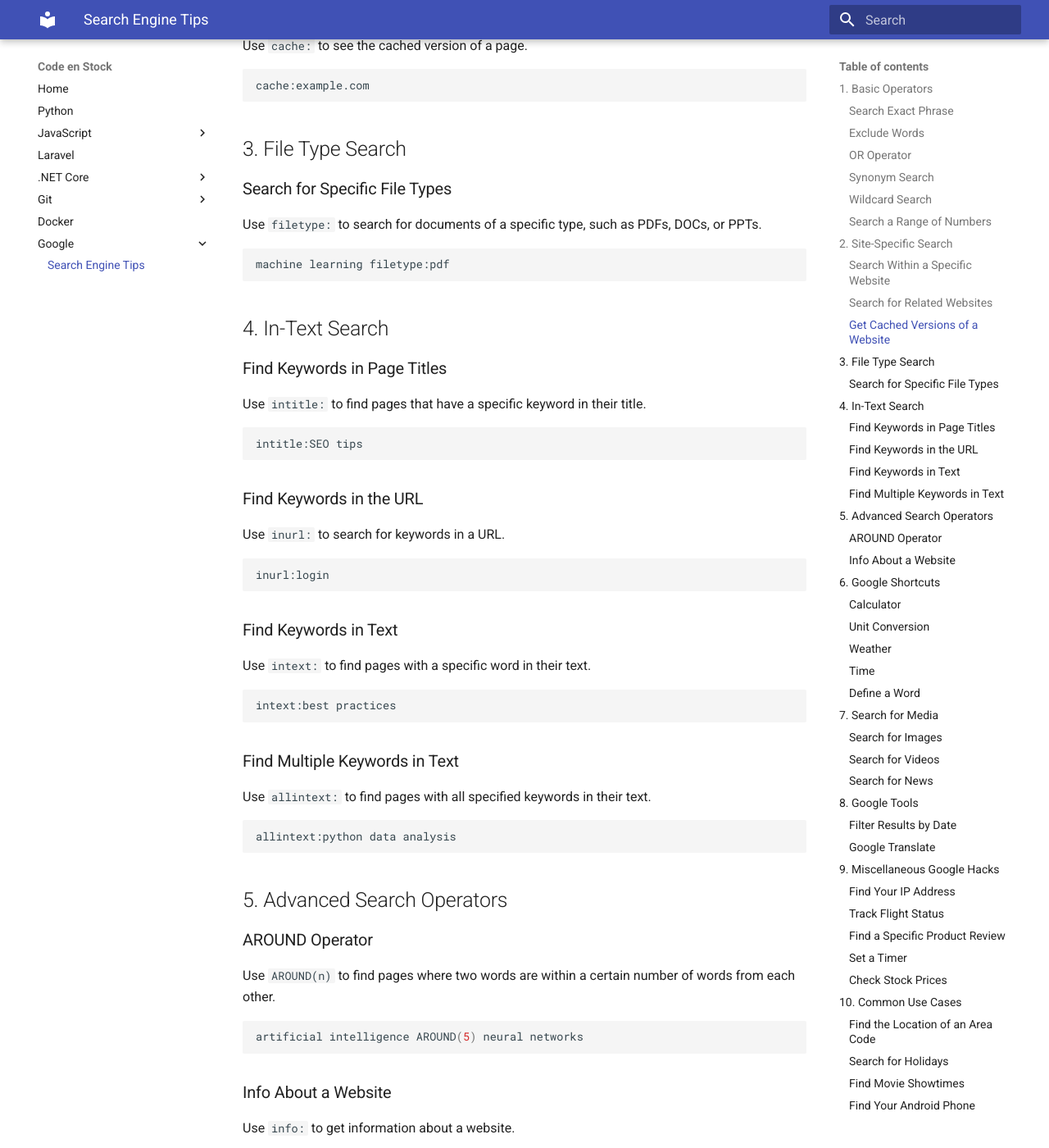
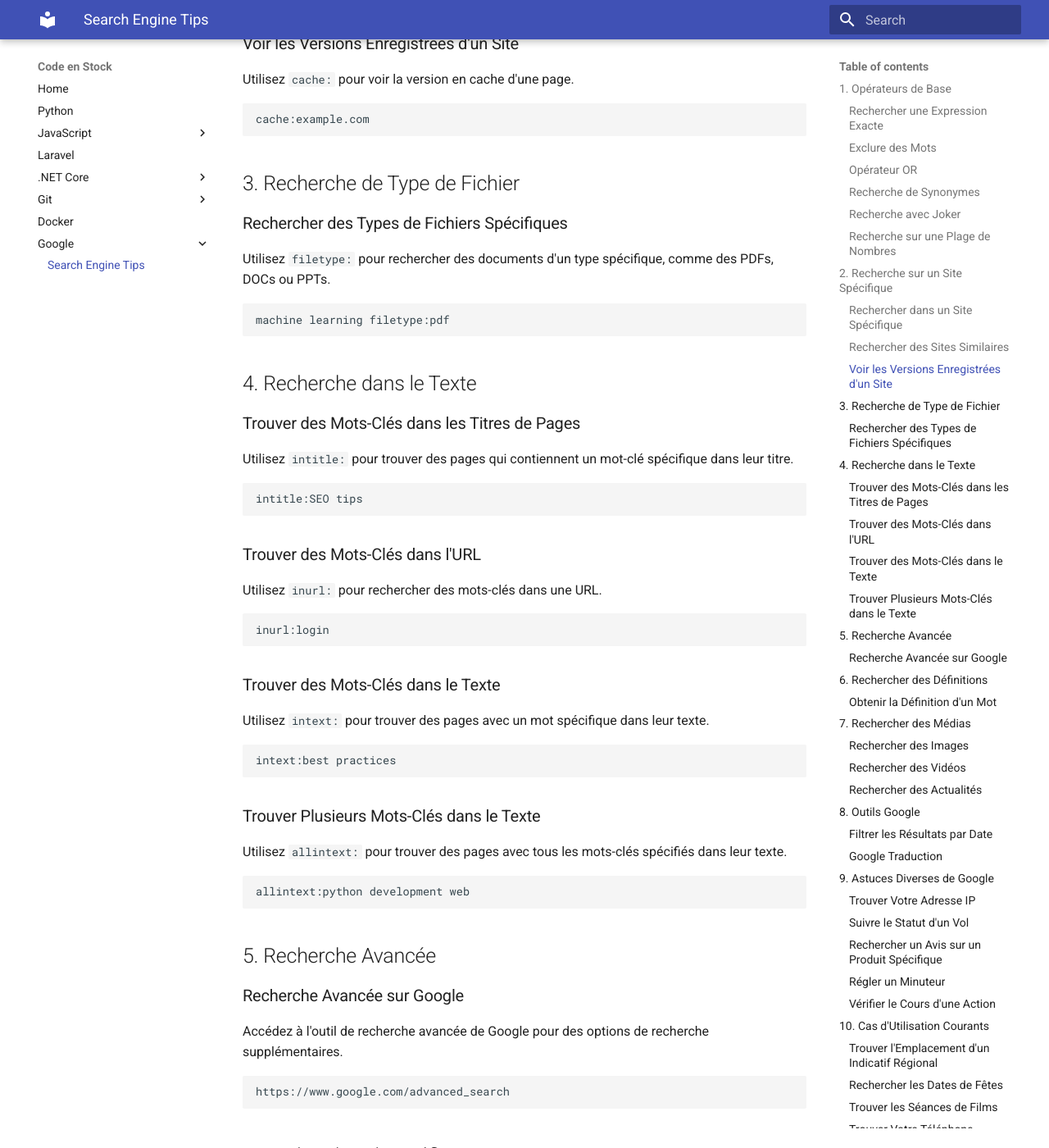
Before and after one commit to HeRrKrUgEr/codeenstock, an MkDocs documentation site: the page built from docs/google/search.md, in a window 1280 px wide and 1400 px high, scrolled down 1570 px. Shown: the whole window at 82% size. Built offline with MkDocs 1.6.1 and Material for MkDocs 9.7.7, drawn with Linux system fonts in a browser that asks for light colours; some of the changed text lies outside the part shown.

Commit message:
google traduits

````diff
--- a/docs/google/search.md
+++ b/docs/google/search.md
@@ -1,300 +1,260 @@
-# Google Search Tips and Tricks Cheatsheet
+# Cheatsheet et Astuces pour les recherches Google
 
-## 1. Basic Operators
+## 1. Opérateurs de Base
 
-### Search Exact Phrase
+### Rechercher une Expression Exacte
 
-Use double quotes `""` to search for an exact phrase.
+Utilisez des guillemets `""` pour rechercher une expression exacte.
 
 ```bash
 "best programming tutorials"
 ```
 
-### Exclude Words
+### Exclure des Mots
 
-Use the minus sign `-` to exclude specific terms from the search.
+Utilisez le signe moins `-` pour exclure des termes spécifiques de la recherche.
 
 ```bash
 best smartphones -apple
 ```
 
-### OR Operator
+### Opérateur OR
 
-Use `OR` (must be in uppercase) to get results related to one term or another.
+Utilisez `OR` (doit être en majuscules) pour obtenir des résultats relatifs à un terme ou un autre.
 
 ```bash
 apple OR microsoft
 ```
 
-### Synonym Search
+### Recherche de Synonymes
 
-Use the tilde `~` to search for synonyms of a keyword.
+Utilisez le tilde `~` pour rechercher des synonymes d'un mot-clé.
 
 ```bash
 ~cheap smartphones
 ```
 
-### Wildcard Search
+### Recherche avec Joker
 
-Use an asterisk `*` as a placeholder for any unknown term.
+Utilisez un astérisque `*` comme un joker pour tout terme inconnu.
 
 ```bash
 best * 2024
 ```
 
-### Search a Range of Numbers
+### Recherche sur une Plage de Nombres
 
-Use two periods `..` to search within a range of numbers.
+Utilisez deux points `..` pour rechercher dans une plage de nombres.
 
 ```bash
 laptop $500..$1000
 ```
 
-## 2. Site-Specific Search
+## 2. Recherche sur un Site Spécifique
 
-### Search Within a Specific Website
+### Rechercher dans un Site Spécifique
 
-Use `site:` to search for content on a specific website.
+Utilisez `site:` pour rechercher du contenu sur un site spécifique.
 
 ```bash
 python tutorials site:realpython.com
 ```
 
-### Search for Related Websites
+### Rechercher des Sites Similaires
 
-Use `related:` to find websites similar to the one you know.
+Utilisez `related:` pour trouver des sites similaires à celui que vous connaissez.
 
 ```bash
 related:amazon.com
 ```
 
-### Get Cached Versions of a Website
+### Voir les Versions Enregistrées d'un Site
 
-Use `cache:` to see the cached version of a page.
+Utilisez `cache:` pour voir la version en cache d'une page.
 
 ```bash
 cache:example.com
 ```
 
-## 3. File Type Search
+## 3. Recherche de Type de Fichier
 
-### Search for Specific File Types
+### Rechercher des Types de Fichiers Spécifiques
 
-Use `filetype:` to search for documents of a specific type, such as PDFs, DOCs, or PPTs.
+Utilisez `filetype:` pour rechercher des documents d'un type spécifique, comme des PDFs, DOCs ou PPTs.
 
 ```bash
 machine learning filetype:pdf
 ```
 
-## 4. In-Text Search
+## 4. Recherche dans le Texte
 
-### Find Keywords in Page Titles
+### Trouver des Mots-Clés dans les Titres de Pages
 
-Use `intitle:` to find pages that have a specific keyword in their title.
+Utilisez `intitle:` pour trouver des pages qui contiennent un mot-clé spécifique dans leur titre.
 
 ```bash
 intitle:SEO tips
 ```
 
-### Find Keywords in the URL
+### Trouver des Mots-Clés dans l'URL
 
-Use `inurl:` to search for keywords in a URL.
+Utilisez `inurl:` pour rechercher des mots-clés dans une URL.
 
 ```bash
 inurl:login
 ```
 
-### Find Keywords in Text
+### Trouver des Mots-Clés dans le Texte
 
-Use `intext:` to find pages with a specific word in their text.
+Utilisez `intext:` pour trouver des pages avec un mot spécifique dans leur texte.
 
 ```bash
 intext:best practices
 ```
 
-### Find Multiple Keywords in Text
+### Trouver Plusieurs Mots-Clés dans le Texte
 
-Use `allintext:` to find pages with all specified keywords in their text.
+Utilisez `allintext:` pour trouver des pages avec tous les mots-clés spécifiés dans leur texte.
 
 ```bash
-allintext:python data analysis
+allintext:python development web
 ```
 
-## 5. Advanced Search Operators
+## 5. Recherche Avancée
 
-### AROUND Operator
+### Recherche Avancée sur Google
 
-Use `AROUND(n)` to find pages where two words are within a certain number of words from each other.
+Accédez à l'outil de recherche avancée de Google pour des options de recherche supplémentaires.
 
 ```bash
-artificial intelligence AROUND(5) neural networks
+https://www.google.com/advanced_search
 ```
 
-### Info About a Website
+## 6. Rechercher des Définitions
 
-Use `info:` to get information about a website.
+### Obtenir la Définition d'un Mot
 
-```bash
-info:wikipedia.org
-```
-
-## 6. Google Shortcuts
-
-### Calculator
-
-Use the Google search bar to perform calculations directly.
-
-```bash
-123*456
-```
-
-### Unit Conversion
-
-Use Google for unit conversions.
-
-```bash
-100 miles to km
-```
-
-### Weather
-
-Get the weather for any location.
-
-```bash
-weather [city]
-```
-
-### Time
-
-Find the current time in any location.
-
-```bash
-time [city]
-```
-
-### Define a Word
-
-Use `define:` to get a word’s definition.
+Utilisez `define:` pour obtenir la définition d'un mot.
 
 ```bash
 define:serendipity
 ```
 
-## 7. Search for Media
+## 7. Rechercher des Médias
 
-### Search for Images
+### Rechercher des Images
 
-Use the `images` tab after performing a search, or refine the search using keywords.
+Utilisez l'onglet `images` après avoir effectué une recherche, ou affinez la recherche avec des mots-clés.
 
 ```bash
 sunset photos
 ```
 
-### Search for Videos
+### Rechercher des Vidéos
 
-Use the `videos` tab, or add keywords like "video" to your search query.
+Utilisez l'onglet `videos`, ou ajoutez des mots-clés comme "video" à votre recherche.
 
 ```bash
 how to change a tire video
 ```
 
-### Search for News
+### Rechercher des Actualités
 
-Use the `news` tab to search for recent news articles.
+Utilisez l'onglet `news` pour rechercher des articles récents.
 
 ```bash
 tech news
 ```
 
-## 8. Google Tools
+## 8. Outils Google
 
-### Filter Results by Date
+### Filtrer les Résultats par Date
 
-Use the "Tools" button to filter results by the date they were published (e.g., last 24 hours, past year).
+Utilisez le bouton "Outils" pour filtrer les résultats selon la date de publication (ex: dernières 24 heures, dernière année).
 
 ```bash
 SEO best practices
 ```
 
-### Google Translate
+### Google Traduction
 
-Use Google Translate in the search bar.
+Utilisez Google Traduction directement dans la barre de recherche.
 
 ```bash
 translate hello to spanish
 ```
 
-## 9. Miscellaneous Google Hacks
+## 9. Astuces Diverses de Google
 
-### Find Your IP Address
+### Trouver Votre Adresse IP
 
-Simply type:
+Tapez simplement:
 
 ```bash
 what is my ip
 ```
 
-### Track Flight Status
+### Suivre le Statut d'un Vol
 
-Enter your flight number in the search bar.
+Entrez votre numéro de vol dans la barre de recherche.
 
 ```bash
 flight AA123
 ```
 
-### Find a Specific Product Review
+### Rechercher un Avis sur un Produit Spécifique
 
-Search for reviews of specific products.
+Recherchez des avis sur des produits spécifiques.
 
 ```bash
 macbook pro 2023 reviews
 ```
 
-### Set a Timer
+### Régler un Minuteur
 
-Use Google to set a timer directly in the search bar.
+Utilisez Google pour régler un minuteur directement dans la barre de recherche.
 
 ```bash
 set timer for 10 minutes
 ```
 
-### Check Stock Prices
+### Vérifier le Cours d'une Action
 
-Use the stock symbol to check the price.
+Utilisez le symbole boursier pour vérifier le prix.
 
 ```bash
 GOOG stock price
 ```
 
-## 10. Common Use Cases
+## 10. Cas d'Utilisation Courants
 
-### Find the Location of an Area Code
+### Trouver l'Emplacement d'un Indicatif Régional
 
-Enter the area code to get the location.
+Entrez l'indicatif régional pour obtenir l'emplacement.
 
 ```bash
 area code 212
 ```
 
-### Search for Holidays
+### Rechercher les Dates de Fêtes
 
-Type a holiday name to get the date.
+Tapez le nom d'une fête pour obtenir la date.
 
 ```bash
 easter 2024
 ```
 
-### Find Movie Showtimes
+### Trouver les Séances de Films
 
-Search for movie showtimes by typing the movie name and your location.
+Recherchez les séances de films en tapant le nom du film et votre emplacement.
 
 ```bash
 Oppenheimer showtimes near me
 ```
 
-### Find Your Android Phone
+### Trouver Votre Téléphone Android
 
-If you’ve misplaced your phone, type:
+Si vous avez égaré votre téléphone, tapez:
 
 ```bash
 find my phone
@@ -302,4 +262,4 @@ find my phone
 
 ---
 
-This cheatsheet provides an extensive list of the most effective Google search tips and tricks to help you search more precisely and efficiently.
+Cette fiche pratique fournit une liste complète des conseils et astuces de recherche Google les plus efficaces pour vous aider à rechercher plus précisément et efficacement.
````
